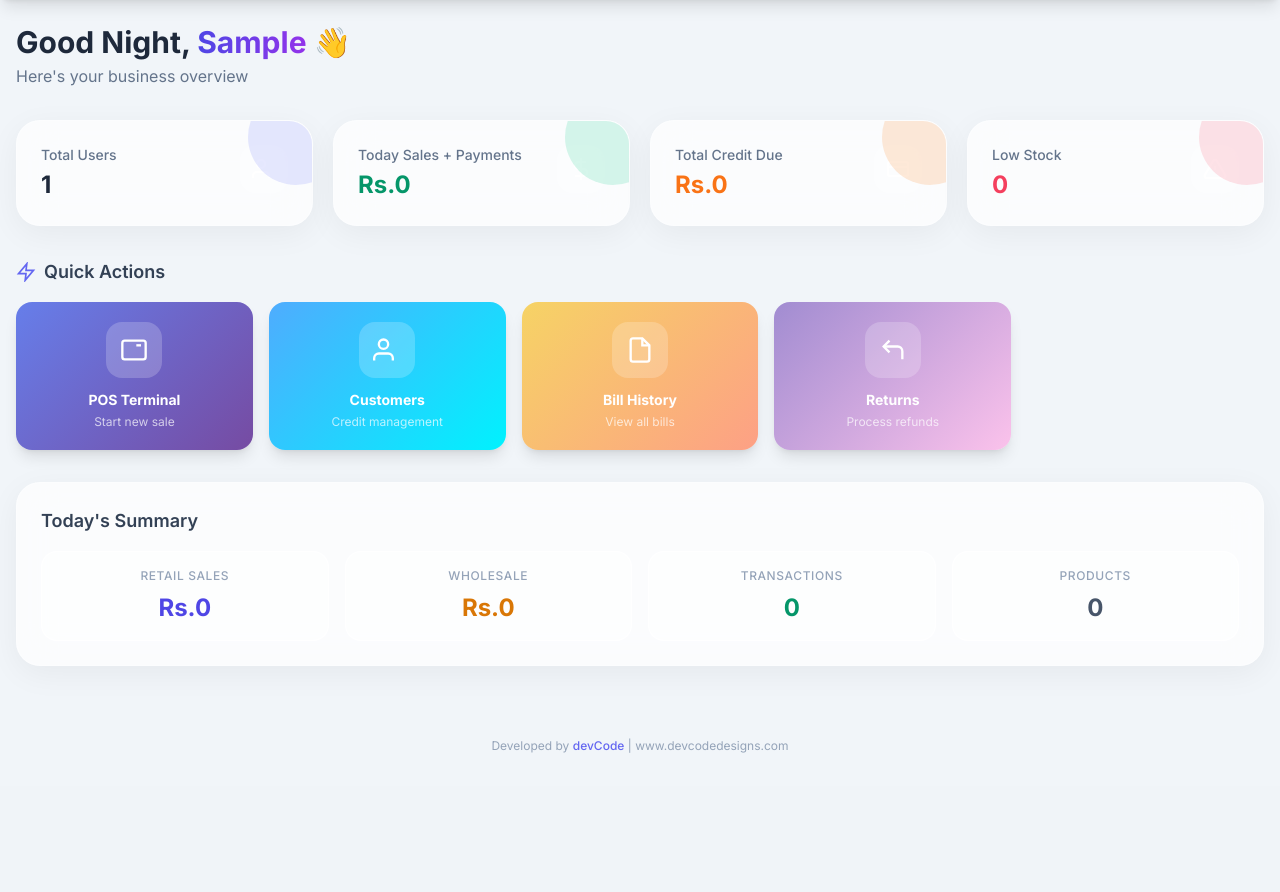
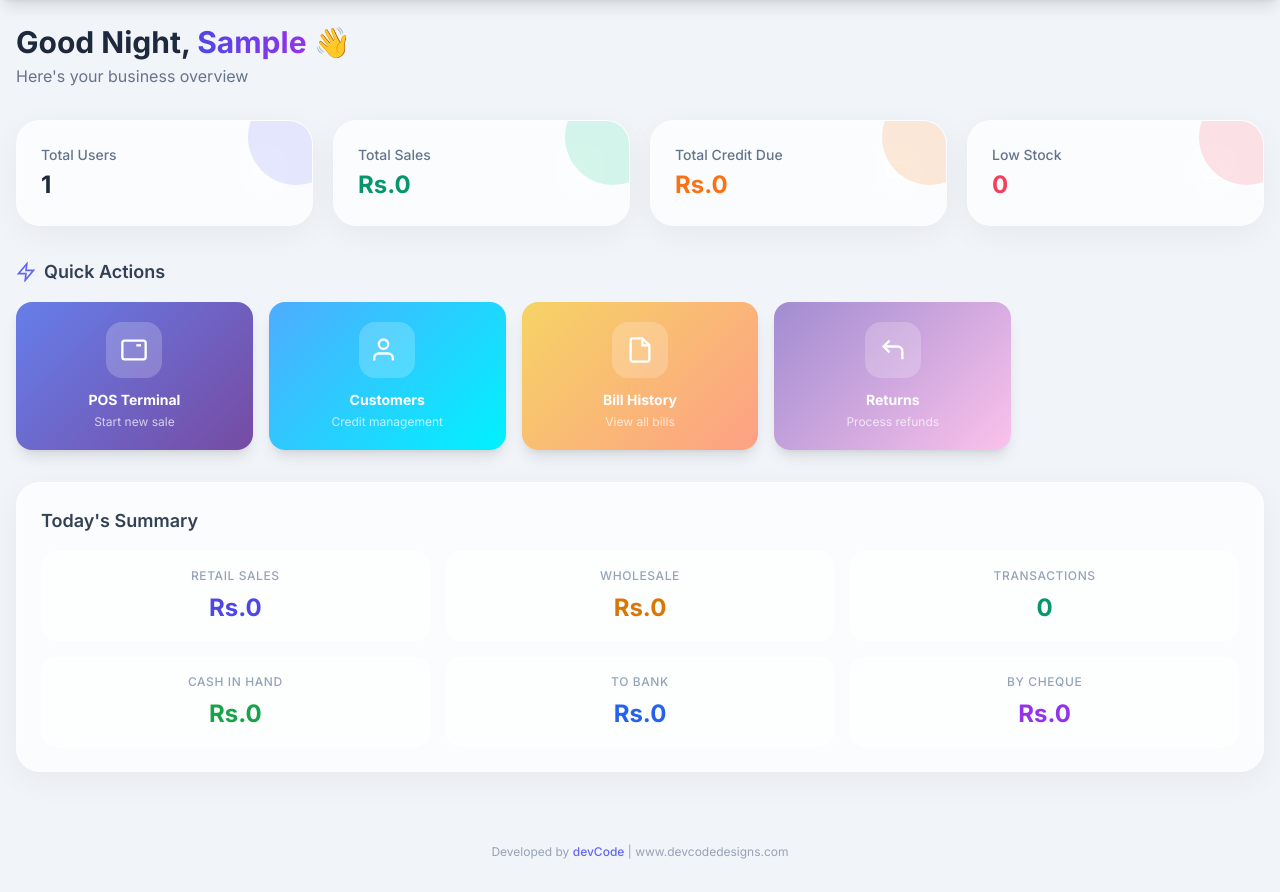
Before and after one commit to Intothehell/cloud-pos-system, a Flask app: page /pos/dashboard in a window 1280 px wide. Shown: the part 64-956 px from the top of the page. Before the commit the page ends 817 px from the top, so only its background shows below. Run offline with Flask 3, Linux system fonts and the light colour scheme; the visitor is signed in with stand-in values (Sample User, id 1); data comes from the database, SQL or seed files in the repository; both versions use the stored data as it was after the commit; data that the repository does not hold is empty; some libraries are stand-ins or nearby versions.

Commit message:
dash cards

```diff
--- a/app/routes/api.py
+++ b/app/routes/api.py
@@ -283,7 +283,7 @@ def create_order():
                     payment = Payment(
                         customer_id=customer.id,
                         amount=balance_payment,
-                        payment_method='cash',
+                        payment_method=data.get('balance_payment_method', 'cash'),
                         received_by=current_user.id
                     )
                     db.session.add(payment)
@@ -580,17 +580,37 @@ def dashboard_stats():
         db.func.date(Order.created_at) == today
     ).all()
 
+    # Cash sales from POS (excluding payment receipts CPY-)
+    cash_sales = sum(o.total for o in today_orders if o.payment_method == 'cash' and o.order_type != 'payment')
+    card_sales = sum(o.total for o in today_orders if o.payment_method == 'card' and o.order_type != 'payment')
+
+    # All balance payments today (from POS terminal + customer page)
+    today_payments = Payment.query.filter(
+        db.func.date(Payment.created_at) == today
+    ).all()
+
+    cash_payments = sum(p.amount for p in today_payments if p.payment_method == 'cash')
+    card_payments = sum(p.amount for p in today_payments if p.payment_method in ('card', 'bank_transfer'))
+    cheque_payments = sum(p.amount for p in today_payments if p.payment_method == 'check')
+
+    cash_in_hand = cash_sales + cash_payments
+    to_bank = card_sales + card_payments
+    by_cheque = cheque_payments
+
     return jsonify({
-        'today_sales': sum(o.total for o in today_orders),
+        'today_sales': sum(o.total for o in today_orders if o.order_type != 'payment'),
         'retail_sales': sum(o.total for o in today_orders if o.order_type == 'retail'),
         'wholesale_sales': sum(o.total for o in today_orders if o.order_type == 'wholesale'),
         'transaction_count': len(today_orders),
+        'cash_in_hand': cash_in_hand,
+        'to_bank': to_bank,
+        'by_cheque': by_cheque,
         'products_count': Product.query.filter_by(is_active=True).count(),
         'low_stock': Product.query.filter(
             Product.stock_quantity <= Product.min_stock_level,
             Product.is_active == True
         ).count(),
-        'total_credit': db.session.query(db.func.sum(Customer.balance)).scalar() or 0,
+        'total_credit': db.session.query(db.func.sum(Customer.balance)).filter(Customer.is_active == True).scalar() or 0,
         'wholesale_customers': Customer.query.filter_by(customer_type='wholesale', is_active=True).count()
     })
 
--- a/app/templates/customer/list.html
+++ b/app/templates/customer/list.html
@@ -278,11 +278,11 @@
             <label class="block text-xs font-semibold text-slate-500 uppercase mb-1">Method</label>
             <select name="payment_method" class="w-full border-2 border-slate-200 rounded-xl px-3 py-2.5 text-sm focus:border-emerald-400 focus:outline-none mb-2">
                 <option value="cash">Cash</option>
-                <option value="bank_transfer">Bank Transfer</option>
-                <option value="check">Check</option>
+                <option value="bank_transfer">Card/Bank Transfer</option>
+                <option value="check">Cheque</option>
             </select>
             <label class="block text-[10px] sm:text-xs font-semibold text-slate-500 uppercase mb-1">Reference</label>
-            <input type="text" name="reference" class="w-full border-2 rounded-lg sm:rounded-xl px-2 sm:px-3 py-1.5 sm:py-2.5 text-xs sm:text-sm" placeholder="Check number, transfer ID...">
+            <input type="text" name="reference" class="w-full border-2 rounded-lg sm:rounded-xl px-2 sm:px-3 py-1.5 sm:py-2.5 text-xs sm:text-sm" placeholder="Cheque number, transfer ID...">
             <div class="flex gap-2 mt-3 sm:mt-4">
                 <button type="button" onclick="closePayment()" class="flex-1 bg-slate-200 py-2 sm:py-2.5 rounded-lg sm:rounded-xl font-medium text-xs sm:text-sm">Cancel</button>
                 <button type="submit" class="flex-1 gradient-emerald text-white py-2 sm:py-2.5 rounded-lg sm:rounded-xl font-medium text-xs sm:text-sm">Save</button>
--- a/app/templates/pos/dashboard.html
+++ b/app/templates/pos/dashboard.html
@@ -91,7 +91,7 @@
             <div class="absolute top-0 right-0 w-24 h-24 bg-emerald-400 rounded-full -mr-8 -mt-8 opacity-20"></div>
             <div class="flex items-start justify-between">
                 <div>
-                    <p class="text-sm text-slate-500 font-medium mb-1">Today Sales + Payments</p>
+                    <p class="text-sm text-slate-500 font-medium mb-1">Total Sales</p>
                     <p class="text-2xl font-bold text-emerald-600" id="todaySales">Rs.0</p>
                 </div>
                 <div class="stat-icon bg-gradient-green">
@@ -216,7 +216,7 @@
     <!-- Today Summary -->
     <div class="glass-card rounded-3xl p-6">
         <h2 class="text-lg font-semibold text-slate-700 mb-4">Today's Summary</h2>
-        <div class="grid grid-cols-2 lg:grid-cols-4 gap-4">
+        <div class="grid grid-cols-2 lg:grid-cols-3 gap-4">
             <div class="bg-white/50 rounded-2xl p-4 text-center border border-white/80">
                 <p class="text-xs text-slate-400 uppercase tracking-wider font-medium mb-2">Retail Sales</p>
                 <p class="text-2xl font-bold text-indigo-600" id="retailSales">Rs.0</p>
@@ -230,8 +230,16 @@
                 <p class="text-2xl font-bold text-emerald-600" id="transactionCount">0</p>
             </div>
             <div class="bg-white/50 rounded-2xl p-4 text-center border border-white/80">
-                <p class="text-xs text-slate-400 uppercase tracking-wider font-medium mb-2">Products</p>
-                <p class="text-2xl font-bold text-slate-600" id="productsCount">0</p>
+                <p class="text-xs text-slate-400 uppercase tracking-wider font-medium mb-2">Cash in Hand</p>
+                <p class="text-2xl font-bold text-green-600" id="cashInHand">Rs.0</p>
+            </div>
+            <div class="bg-white/50 rounded-2xl p-4 text-center border border-white/80">
+                <p class="text-xs text-slate-400 uppercase tracking-wider font-medium mb-2">To Bank</p>
+                <p class="text-2xl font-bold text-blue-600" id="toBank">Rs.0</p>
+            </div>
+            <div class="bg-white/50 rounded-2xl p-4 text-center border border-white/80">
+                <p class="text-xs text-slate-400 uppercase tracking-wider font-medium mb-2">By Cheque</p>
+                <p class="text-2xl font-bold text-purple-600" id="byCheque">Rs.0</p>
             </div>
         </div>
     </div>
@@ -248,7 +256,9 @@ function loadStats() {
             document.getElementById('retailSales').textContent = 'Rs.' + (stats.retail_sales || 0).toLocaleString();
             document.getElementById('wholesaleSales').textContent = 'Rs.' + (stats.wholesale_sales || 0).toLocaleString();
             document.getElementById('transactionCount').textContent = stats.transaction_count || 0;
-            document.getElementById('productsCount').textContent = stats.products_count || 0;
+            document.getElementById('cashInHand').textContent = 'Rs.' + (stats.cash_in_hand || 0).toLocaleString();
+            document.getElementById('toBank').textContent = 'Rs.' + (stats.to_bank || 0).toLocaleString();
+            document.getElementById('byCheque').textContent = 'Rs.' + (stats.by_cheque || 0).toLocaleString();
         });
 }
 
```
Also changed, not shown: app/templates/pos/terminal.html (+6 -1 lines), instance/pos.db.
